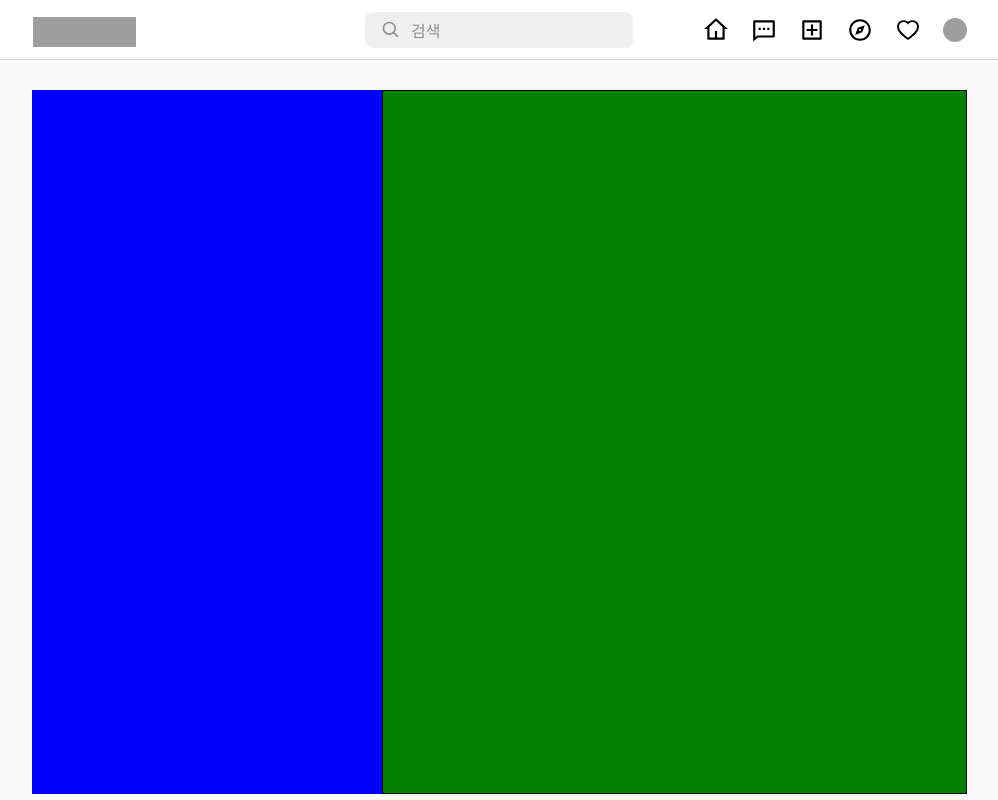
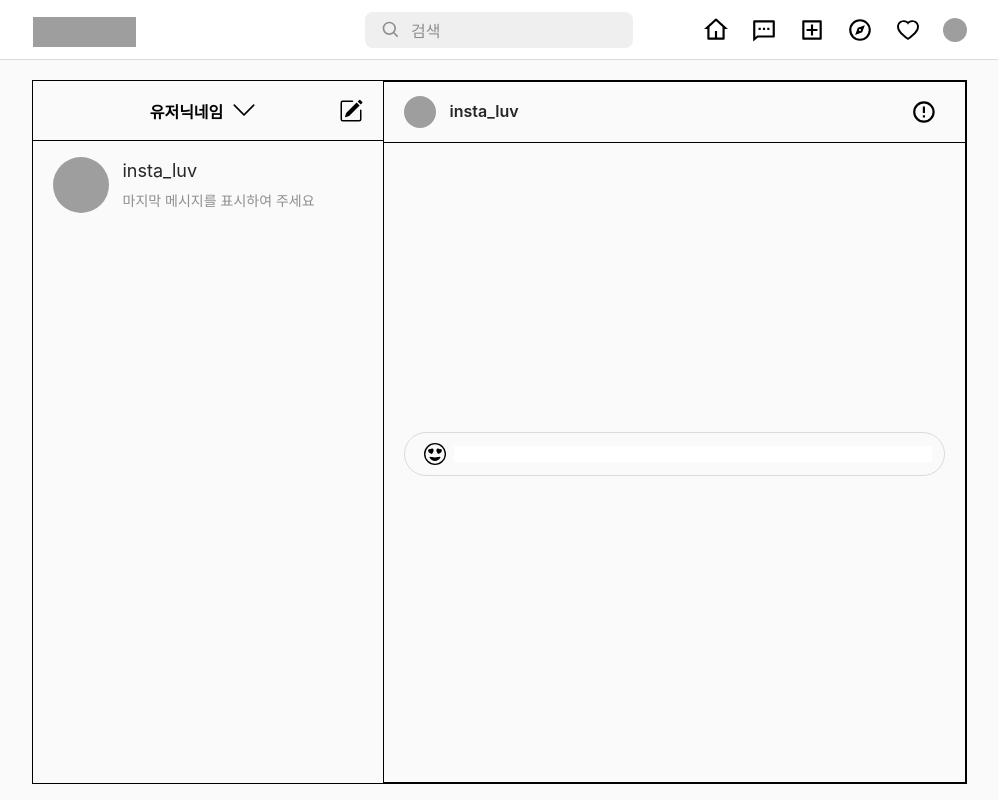
Before and after one commit to ymkwon3/instagram, a React (Create React App) app: page /messenger in a window 1280 px wide. Shown: the whole page, without its empty margins (141-1139 px from the left). Built offline with nearby package versions, Linux system fonts and the light colour scheme; no server answers; grey boxes are pictures that could not be loaded; the HTML template or start-up script is replaced by a standard one.

Commit message:
채팅창 레이아웃 작업 중

```diff
--- a/src/components/Card.js
+++ b/src/components/Card.js
@@ -6,13 +6,28 @@ import styled from "styled-components";
 // elements
 import { Button, Flex, Image, Text, Textarea } from "../elements";
 
-const Card = props => {
-  const { name, size, userId, src, margin, padding } = props;
+const Card = (props) => {
+  const {
+    name,
+    size,
+    userId,
+    src,
+    margin,
+    padding,
+    topFontSize,
+    topFontWeight,
+    bottomFontSize,
+    bottoTextmMargin,
+  } = props;
   const styles = {
     size,
     src,
     margin,
     padding,
+    topFontSize,
+    topFontWeight,
+    bottomFontSize,
+    bottoTextmMargin,
   };
   return (
     <>
@@ -22,10 +37,18 @@ const Card = props => {
         </Flex>
 
         <Flex fd="column" ai="flex-start" gap="3px" margin="0 0 0 14px">
-          <Text fontSize="14px" color="#262626" fontWeight="600">
+          <Text
+            fontSize={topFontSize ? topFontSize : "14px"}
+            color="#262626"
+            fontWeight={topFontWeight ? topFontWeight : "600"}
+          >
             {userId}
           </Text>
-          <Text fontSize="12px">{name}</Text>
+          <Flex jc="" margin={bottoTextmMargin}>
+            <Text fontSize={bottomFontSize ? bottomFontSize : "14px"}>
+              {name}
+            </Text>
+          </Flex>
         </Flex>
       </Flex>
     </>
--- a/src/elements/Flex.js
+++ b/src/elements/Flex.js
@@ -38,6 +38,10 @@ const Flex = (props) => {
     aspectRatio,
     flexBasis,
     flexWrap, // new
+    textAlign, // new
+    textOverflow, // new4
+    flexShrink, // new
+    overscrollBehavior,
   } = props;
 
   const styles = {
@@ -72,6 +76,10 @@ const Flex = (props) => {
     aspectRatio,
     flexBasis,
     flexWrap, // new
+    textAlign, // new
+    textOverflow, // new
+    flexShrink, // new
+    overscrollBehavior,
   };
   return (
     <FlexDiv onClick={_onClick} {...styles} className={className}>
@@ -112,6 +120,10 @@ Flex.defaultProps = {
   aspectRatio: "",
   flexBasis: "",
   flexWrap: "", // new
+  textAlign: "", // new
+  textOverflow: "", // new
+  flexShrink: "", // new
+  overscrollBehavior: "auto",
 };
 
 const FlexDiv = styled.div`
@@ -147,6 +159,10 @@ const FlexDiv = styled.div`
   aspect-ratio: ${(props) => props.aspectRatio};
   flex-basis: ${(props) => props.flexBasis};
   flex-wrap: ${(props) => props.flexWrap};
+  text-align: ${(props) => props.textAlign};
+  text-overflow: ${(props) => props.textOverflow};
+  flex-shrink ${(props) => props.flexShrink};
+  overscroll-behavior ${(props) => props.overscrollBehavior};
 `;
 
 export default Flex;
--- a/src/elements/Text.js
+++ b/src/elements/Text.js
@@ -1,10 +1,18 @@
 import React from "react";
 import styled from "styled-components";
 
-const Text = props => {
+const Text = (props) => {
   // new : margin, textAlign
-  const { fontSize, fontWeight, color, margin, textAlign, children } = props;
-  const styled = { fontSize, fontWeight, color, margin, textAlign };
+  const {
+    fontSize,
+    fontWeight,
+    color,
+    margin,
+    textAlign,
+    children,
+    lineHeight,
+  } = props;
+  const styled = { fontSize, fontWeight, color, margin, textAlign, lineHeight };
   return <TextStyled {...styled}>{children}</TextStyled>;
 };
 
@@ -13,14 +21,16 @@ Text.defaultProps = {
   fontWeight: "",
   color: "#8e8e8e",
   textAlign: "start",
+  lineHeight: "normal",
 };
 
 const TextStyled = styled.div`
-  font-size: ${props => props.fontSize};
-  font-weight: ${props => props.fontWeight};
-  color: ${props => props.color};
-  margin: ${props => props.margin};
-  text-align: ${props => props.textAlign};
+  font-size: ${(props) => props.fontSize};
+  font-weight: ${(props) => props.fontWeight};
+  color: ${(props) => props.color};
+  margin: ${(props) => props.margin};
+  text-align: ${(props) => props.textAlign};
+  line-height: ${(props) => props.lineHeight};
 `;
 
 export default Text;
--- a/src/pages/Messenger.js
+++ b/src/pages/Messenger.js
@@ -6,15 +6,27 @@ import { Button, Flex, Image, Text, Textarea } from "../elements";
 // styles
 import styled from "styled-components";
 
+// components
+import Card from "../components/Card";
+
+// react-icons
+import {
+  BsPencilSquare,
+  BsChevronDown,
+  BsEmojiHeartEyes,
+} from "react-icons/bs";
+import { IoMdPaperPlane } from "react-icons/io";
+import { RiErrorWarningLine } from "react-icons/ri";
+
 const Messenger = (props) => {
   return (
     <>
       <Flex
-        margin="90px 0px 0px 0px"
+        margin="80px 0px 0px 0px"
         maxWidth="935px"
-        bg="yellow"
-        overflow="hidden"
+        // overflow="hidden"
         height="88vh"
+        border="1px solid black"
       >
         {/* Messenger 왼쪽  */}
         <Flex
@@ -22,24 +34,171 @@ const Messenger = (props) => {
           overflow="hidden"
           height="100%"
           jc="flex-start"
-          bg="blue"
+          fd="column"
         >
-          <Flex flexWrap="wrap" width="100%" zIndex="2" padding="0 20px">
+          {/* Messenger 왼쪽 바디 Header */}
+          <Flex
+            flexWrap="wrap"
+            width="100%"
+            zIndex="2"
+            padding="0 20px"
+            height="60px"
+            borderBottom="1px solid black"
+          >
             <Flex height="inherit" jc="space-between" width="100%">
               <Flex margin="0px 8px 0px 0px" flexBasis="32px"></Flex>
+              <Flex
+                color="rgba(38,38,38,1)"
+                display="inline-block"
+                flex="1"
+                minWidth="0"
+                overflow="hidden"
+                textAlign="center"
+                textOverflow="ellipsis"
+                whiteSpace="nowrap"
+              >
+                <Flex width="100%" flex="0 0 auto" jc="flex-start">
+                  <Flex
+                    display="inline-block"
+                    padding="0"
+                    color="rgba(0,149,246,1)"
+                  >
+                    <Flex width="100%" flex="0 0 auto">
+                      <Flex flexShrink="10" overflow="hidden">
+                        <Flex
+                          display="block"
+                          textOverflow="ellipsis"
+                          overflow="hidden"
+                          whiteSpace="nowrap"
+                        >
+                          <Text fontSize="16px" fontWeight="600" color="black">
+                            유저닉네임
+                          </Text>
+                          <Text margin="8px">
+                            <BsChevronDown
+                              style={{
+                                fontWeight: "600",
+                                fontSize: "26px",
+                                color: "black",
+                              }}
+                            />
+                          </Text>
+                        </Flex>
+                      </Flex>
+                    </Flex>
+                  </Flex>
+                </Flex>
+              </Flex>
+              <Flex jc="flex-end" margin="0px 0px 0px 8px" flexBasis="32px">
+                <BsPencilSquare style={{ fontSize: "24px" }} />
+              </Flex>
+            </Flex>
+          </Flex>
+
+          {/*  Messenger 왼쪽 바디 친구 목록 */}
+          <Flex
+            height="100%"
+            overflow="auto"
+            flex="0 0 auto"
+            margin="8px 0px 0px 0px"
+          >
+            <Flex
+              height="100%"
+              flex="1 1 auto"
+              minHeight="0"
+              minWidth="0"
+              fd="column"
+              jc="flex-start"
+              overscrollBehavior="contain"
+            >
+              <Card
+                padding="8px 20px"
+                size={56}
+                name="마지막 메시지를 표시하여 주세요"
+                topFontSize="18px"
+                topFontWeight="400"
+                bottomfontSize="18px"
+                bottoTextmMargin="6px 0px 0px 0px"
+              />
             </Flex>
           </Flex>
         </Flex>
         {/* Messenger 오른쪽  */}
+
         <Flex
           flex="1 1 auto"
           width="583"
           minHeight="0"
           minWidth="0"
           height="100%"
-          bg="green"
           border="1px solid black"
-        ></Flex>
+          position="relative"
+          fd="column"
+          jc="flex-start"
+        >
+          {/* 클릭 전 */}
+          {/* <Flex padding="24px" height="100%" fd="column" flex="0 0 auto">
+            <IoMdPaperPlane style={{ fontSize: "96px" }} />
+            <Text margin="16px 0px 0px 0px" fontSize="26px" color="black">
+              내 메시지
+            </Text>
+            <Text margin="16px 0px 0px 0px" lineHeight="18px">
+              친구나 그룹에 비공개 사진과 메시지를 보내보세요.
+            </Text>
+            <Button margin="16px 0px 0px 0px" padding="5px 9px" fontSize="14px">
+              메시지 보내기
+            </Button>
+          </Flex> */}
+
+          {/* 친구 클릭 후 */}
+          {/* Header */}
+          <Flex position="absolute" borderBottom="1px solid black">
+            <Flex flexWrap="wrap" height="60px" zIndex="2" padding="0 20px">
+              <Flex jc="space-between">
+                <Card size={32} topFontSize="16px" />
+                <RiErrorWarningLine
+                  style={{ fontSize: "28px", margin: "8px" }}
+                />
+              </Flex>
+            </Flex>
+          </Flex>
+
+          {/* 채팅창 */}
+          <Flex height="100%">
+            <Flex padding="44px 0px 0px 0px" flex="2 1 auto">
+              <Flex
+                height="100%"
+                flex="1 1 auto"
+                minHeight="0"
+                minWidth="0"
+                jc="flex-end"
+              ></Flex>
+              <Flex flex="0 0 auto" jc="flex-start">
+                <Flex padding="20px" flex="0 0 auto" jc="flex-start">
+                  <Flex
+                    jc=""
+                    borderRadius="22px"
+                    border="1px solid rgba(219,219,219,1)"
+                    minHeight="44px"
+                    padding="0px 8px 0px 11px"
+                  >
+                    <BsEmojiHeartEyes
+                      style={{ fontSize: "40px", padding: "8px" }}
+                    />
+                    <Flex
+                      margin="0px 4px 0px 0px"
+                      flex="1 1 auto"
+                      minHeight="0"
+                      minWidth="0"
+                    >
+                      <Textarea></Textarea>
+                    </Flex>
+                  </Flex>
+                </Flex>
+              </Flex>
+            </Flex>
+          </Flex>
+        </Flex>
       </Flex>
     </>
   );
```
